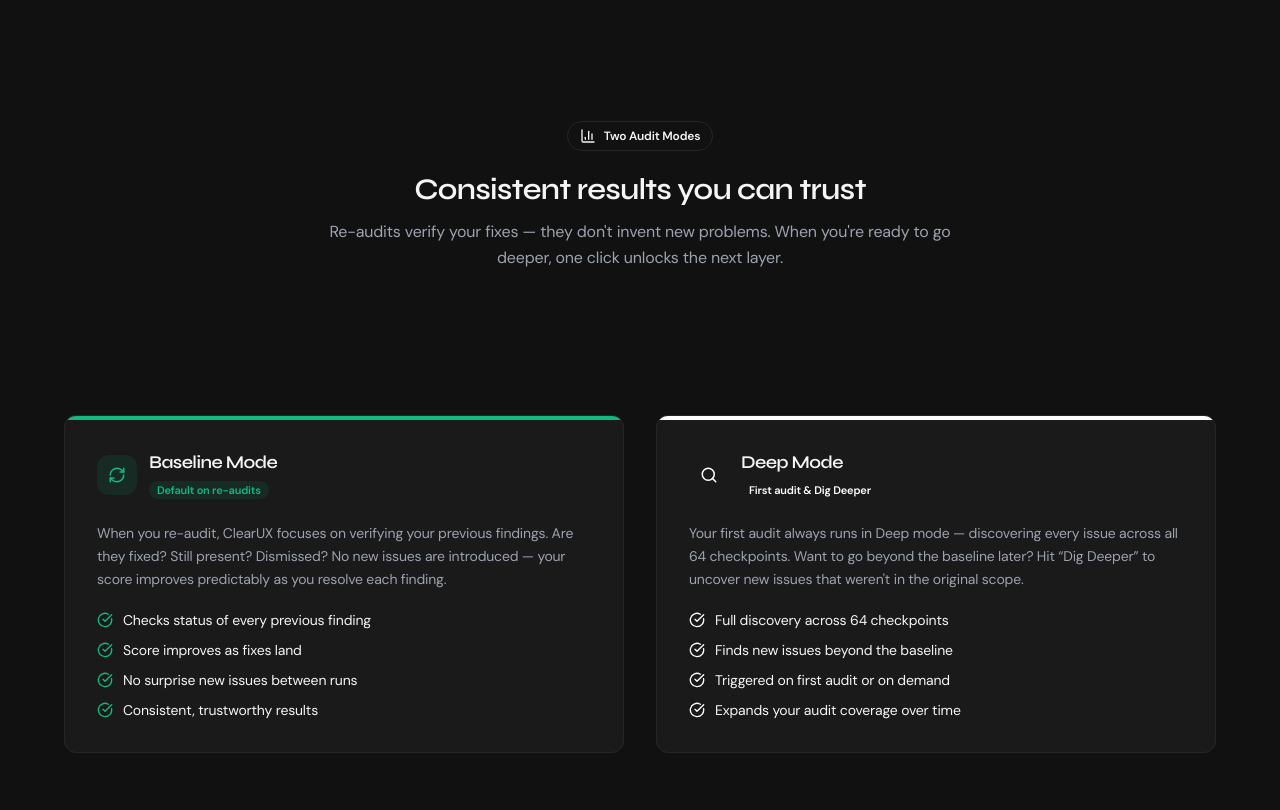
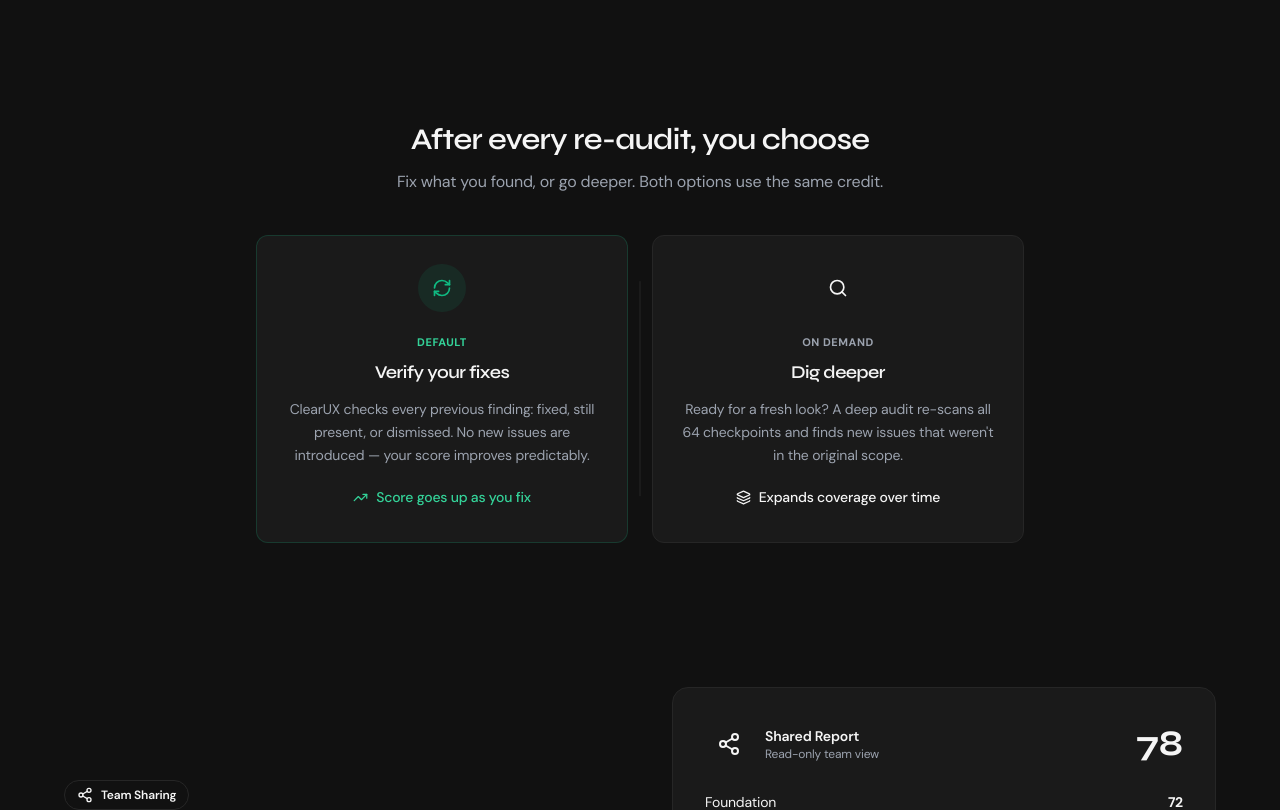
Before and after one commit to schintu79/clearux-saas, a Next.js app: page / in a window 1280 px wide. Shown: the part 6360-7170 px from the top of the page. Built offline with nearby package versions, Linux system fonts and the light colour scheme; no server answers.

Commit message:
Simplify audit modes section: two clear paths after re-audit

```diff
--- a/src/app/page.tsx
+++ b/src/app/page.tsx
@@ -840,77 +840,54 @@
               </div>
             </div>
 
-            {/* ── Feature 2b: Two Audit Modes ── */}
-            <div className="text-center mb-3">
-              <div className="inline-flex items-center gap-2 px-3 py-1.5 rounded-full bg-text/5 border border-border mb-5">
-                <BarChart3 size={16} className="text-text" />
-                <span className="text-xs font-semibold text-text">Two Audit Modes</span>
-              </div>
+            {/* ── Feature 2b: After re-audit — two paths ── */}
+            <div className="max-w-3xl mx-auto">
+              <div className="text-center mb-10">
                 <h3 className="font-heading font-semibold text-2xl sm:text-3xl text-text mb-3 tracking-tight">
-                Consistent results you can trust
+                  After every re-audit, you choose
                 </h3>
-              <p className="text-muted text-base leading-relaxed max-w-2xl mx-auto">
-                Re-audits verify your fixes — they don&apos;t invent new problems. When you&apos;re ready to go deeper, one click unlocks the next layer.
+                <p className="text-muted text-base leading-relaxed max-w-xl mx-auto">
+                  Fix what you found, or go deeper. Both options use the same credit.
                 </p>
               </div>
-            <div className="grid md:grid-cols-2 gap-6 md:gap-8">
-              {/* Baseline Mode */}
-              <div className="rounded-xl border border-border bg-card p-7 sm:p-8 relative overflow-hidden">
-                <div className="absolute top-0 left-0 right-0 h-1 bg-emerald-500" />
-                <div className="flex items-center gap-3 mb-5">
-                  <div className="w-10 h-10 rounded-xl bg-emerald-500/10 flex items-center justify-center">
-                    <RefreshCw size={18} className="text-emerald-500" />
+
+              {/* Two-path visual */}
+              <div className="relative">
+                {/* Connecting line */}
+                <div className="hidden md:block absolute top-1/2 left-1/2 -translate-x-1/2 -translate-y-1/2 w-px h-[70%] bg-border" />
+
+                <div className="grid md:grid-cols-2 gap-6">
+                  {/* Path A — Verify fixes */}
+                  <div className="rounded-xl border border-emerald-200 dark:border-emerald-500/20 bg-card p-6 sm:p-7 text-center">
+                    <div className="w-12 h-12 rounded-full bg-emerald-500/10 flex items-center justify-center mx-auto mb-4">
+                      <RefreshCw size={20} className="text-emerald-500" />
                     </div>
-                  <div>
-                    <h4 className="font-heading font-semibold text-lg text-text">Baseline Mode</h4>
-                    <span className="text-[11px] font-semibold text-emerald-500 bg-emerald-500/10 px-2 py-0.5 rounded-full">Default on re-audits</span>
-                  </div>
-                </div>
+                    <span className="text-[11px] font-bold uppercase tracking-wider text-emerald-600 dark:text-emerald-400">Default</span>
+                    <h4 className="font-heading font-semibold text-lg text-text mt-1 mb-3">Verify your fixes</h4>
                     <p className="text-muted text-sm leading-relaxed mb-5">
-                  When you re-audit, ClearUX focuses on verifying your previous findings. Are they fixed? Still present? Dismissed? No new issues are introduced — your score improves predictably as you resolve each finding.
+                      ClearUX checks every previous finding: fixed, still present, or dismissed. No new issues are introduced — your score improves predictably.
                     </p>
-                <div className="space-y-2.5">
-                  {[
-                    'Checks status of every previous finding',
-                    'Score improves as fixes land',
-                    'No surprise new issues between runs',
-                    'Consistent, trustworthy results',
-                  ].map((item, i) => (
-                    <div key={i} className="flex items-start gap-2.5">
-                      <CheckCircle className="w-4 h-4 text-emerald-500 flex-shrink-0 mt-0.5" />
-                      <span className="text-sm text-text">{item}</span>
-                    </div>
-                  ))}
+                    <div className="inline-flex items-center gap-2 text-sm font-medium text-emerald-600 dark:text-emerald-400">
+                      <TrendingUp size={15} />
+                      <span>Score goes up as you fix</span>
                     </div>
                   </div>
 
-              {/* Deep Mode */}
-              <div className="rounded-xl border border-border bg-card p-7 sm:p-8 relative overflow-hidden">
-                <div className="absolute top-0 left-0 right-0 h-1 bg-brand" />
-                <div className="flex items-center gap-3 mb-5">
-                  <div className="w-10 h-10 rounded-xl bg-brand/10 flex items-center justify-center">
-                    <Search size={18} className="text-brand" />
+                  {/* Path B — Dig deeper */}
+                  <div className="rounded-xl border border-border bg-card p-6 sm:p-7 text-center">
+                    <div className="w-12 h-12 rounded-full bg-text/5 flex items-center justify-center mx-auto mb-4">
+                      <Search size={20} className="text-text" />
                     </div>
-                  <div>
-                    <h4 className="font-heading font-semibold text-lg text-text">Deep Mode</h4>
-                    <span className="text-[11px] font-semibold text-brand bg-brand/10 px-2 py-0.5 rounded-full">First audit &amp; Dig Deeper</span>
+                    <span className="text-[11px] font-bold uppercase tracking-wider text-muted">On demand</span>
+                    <h4 className="font-heading font-semibold text-lg text-text mt-1 mb-3">Dig deeper</h4>
+                    <p className="text-muted text-sm leading-relaxed mb-5">
+                      Ready for a fresh look? A deep audit re-scans all 64 checkpoints and finds new issues that weren&apos;t in the original scope.
+                    </p>
+                    <div className="inline-flex items-center gap-2 text-sm font-medium text-text">
+                      <Layers size={15} />
+                      <span>Expands coverage over time</span>
                     </div>
                   </div>
-                <p className="text-muted text-sm leading-relaxed mb-5">
-                  Your first audit always runs in Deep mode — discovering every issue across all 64 checkpoints. Want to go beyond the baseline later? Hit &ldquo;Dig Deeper&rdquo; to uncover new issues that weren&apos;t in the original scope.
-                </p>
-                <div className="space-y-2.5">
-                  {[
-                    'Full discovery across 64 checkpoints',
-                    'Finds new issues beyond the baseline',
-                    'Triggered on first audit or on demand',
-                    'Expands your audit coverage over time',
-                  ].map((item, i) => (
-                    <div key={i} className="flex items-start gap-2.5">
-                      <CheckCircle className="w-4 h-4 text-brand flex-shrink-0 mt-0.5" />
-                      <span className="text-sm text-text">{item}</span>
-                    </div>
-                  ))}
                 </div>
               </div>
             </div>
```
Lines whose indentation alone changed are shown as unchanged.
